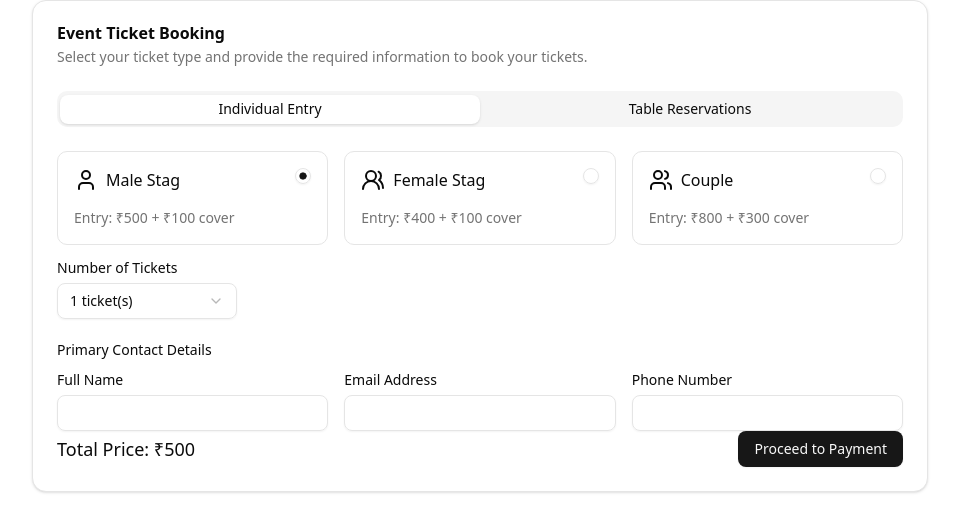
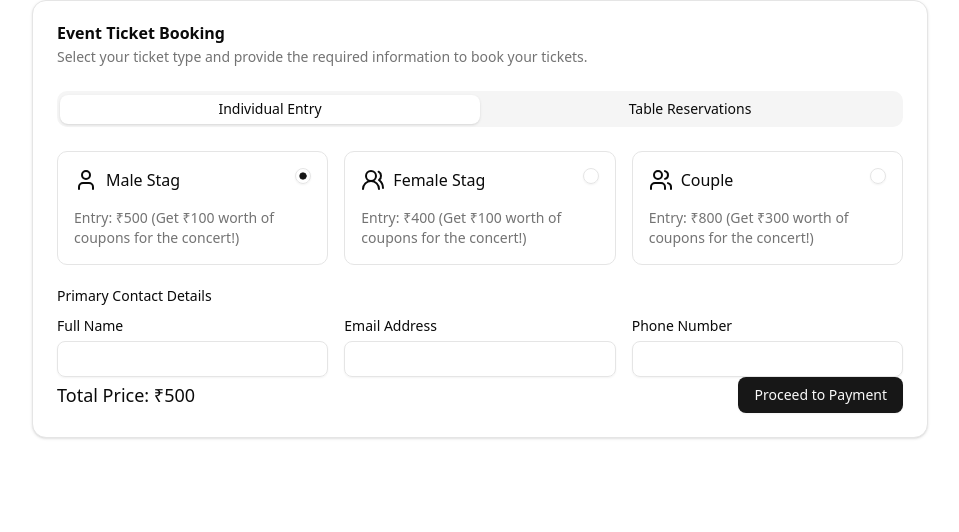
Before and after one commit to Harshbhavsar2004/qr-code, a React (Vite) app in the folder vite-project/: page / in a window 1280 px wide. Shown: the top 532 px of the page, without its empty margins (160-1119 px from the left). Built offline with nearby package versions, Linux system fonts and the light colour scheme.

Commit message:
Update payment.jsx

```diff
--- a/vite-project/src/pages/payment.jsx
+++ b/vite-project/src/pages/payment.jsx
@@ -48,8 +48,8 @@ export default function TicketBooking() {
     "male-stag": { entry: 500, cover: 100, maxPersons: 1 },
     "female-stag": { entry: 400, cover: 100, maxPersons: 1 },
     couple: { entry: 800, cover: 300, maxPersons: 2 },
-    "table-silver": { entry: 6000, cover: 5000, minPersons: 6, maxPersons: 7 },
-    "table-gold": { entry: 9000, cover: 8000, minPersons: 9, maxPersons: 10 },
+    "table-silver": { entry: 6000, cover: 3000, minPersons: 6, maxPersons: 7 },
+    "table-gold": { entry: 9000, cover: 5000, minPersons: 9, maxPersons: 10 },
     "table-platinum": {
       entry: 11000,
       cover: 9000,
@@ -138,7 +138,7 @@ export default function TicketBooking() {
 
       // 2. Launch Razorpay payment
       const options = {
-        key: "rzp_live_lfqaisJcKJ0oGX",
+        key:"rzp_live_lfqaisJcKJ0oGX",
         amount: order.amount,
         currency: "INR",
         name: "Concert Ticket",
@@ -280,16 +280,8 @@ export default function TicketBooking() {
 
     return (
       <div className="space-y-2 mb-6">
-        <Label htmlFor="ticket-count">Number of Tickets</Label>
-        <Select
-          value={individualTicketCount.toString()}
-          onValueChange={handleIndividualTicketCountChange}
-        >
-          <SelectTrigger id="ticket-count" className="w-full sm:w-[180px]">
-            <SelectValue placeholder="Select number of tickets" />
-          </SelectTrigger>
-          <SelectContent>{options}</SelectContent>
-        </Select>
+
+
       </div>
     );
   };
@@ -328,7 +320,7 @@ export default function TicketBooking() {
                     <User /> Male Stag{" "}
                   </div>{" "}
                   <div className="text-sm text-muted-foreground">
-                    Entry: ₹500 + ₹100 cover
+                    Entry: ₹500 (Get ₹100 worth of coupons for the concert!)
                   </div>{" "}
                 </div>
                 <div className="border rounded-lg p-4 relative">
@@ -341,7 +333,7 @@ export default function TicketBooking() {
                     <Users2 /> Female Stag
                   </div>
                   <div className="text-sm text-muted-foreground">
-                    Entry: ₹400 + ₹100 cover
+                    Entry: ₹400 (Get ₹100 worth of coupons for the concert!)
                   </div>
                 </div>
 
@@ -355,7 +347,7 @@ export default function TicketBooking() {
                     <Users /> Couple
                   </div>
                   <div className="text-sm text-muted-foreground">
-                    Entry: ₹800 + ₹300 cover
+                    Entry: ₹800 (Get ₹300 worth of coupons for the concert!)
                   </div>
                 </div>
               </RadioGroup>
@@ -420,7 +412,8 @@ export default function TicketBooking() {
                     <Crown className="text-silver-500" /> Silver Table
                   </div>
                   <div className="text-sm text-muted-foreground">
-                    6-7 people | ₹6000 + ₹5000 cover
+                    6-7 people | ₹6000  <br/>
+                    We will provide coupons worth ₹3000 for use on food and beverages during the concert.
                   </div>
                 </div>
 
@@ -434,7 +427,8 @@ export default function TicketBooking() {
                     <Crown className="text-yellow-500" /> Gold Table
                   </div>
                   <div className="text-sm text-muted-foreground">
-                    9-10 people | ₹9000 + ₹8000 cover
+                    9-10 people | ₹9000 <br/>
+                    We will provide coupons worth ₹5000 for use on food and beverages during the concert.
                   </div>
                 </div>
 
@@ -443,9 +437,13 @@ export default function TicketBooking() {
                     value="table-platinum"
                     id="table-platinum"
                     className="absolute top-4 right-4"
+                    disabled
                   />
                   <div className="mb-4 flex items-center gap-2">
                     <Crown className="text-gray-500" /> Platinum Table
+                  </div>
+                  <div className="text-sm text-red-600 mb-3">
+                    *Already Booked
                   </div>
                   <div className="text-sm text-muted-foreground">
                     13-14 people | ₹11000 + ₹9000 cover
```
